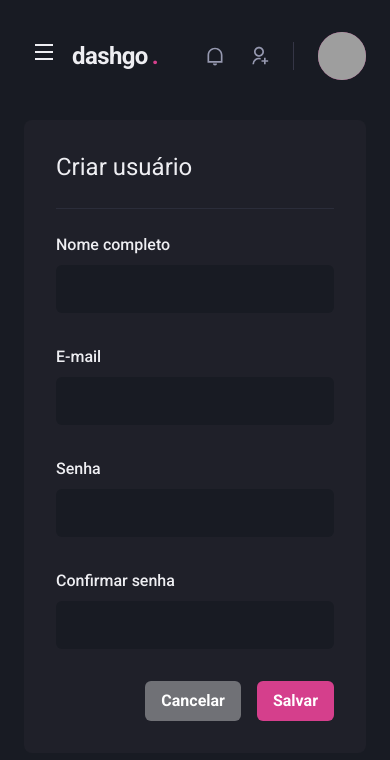
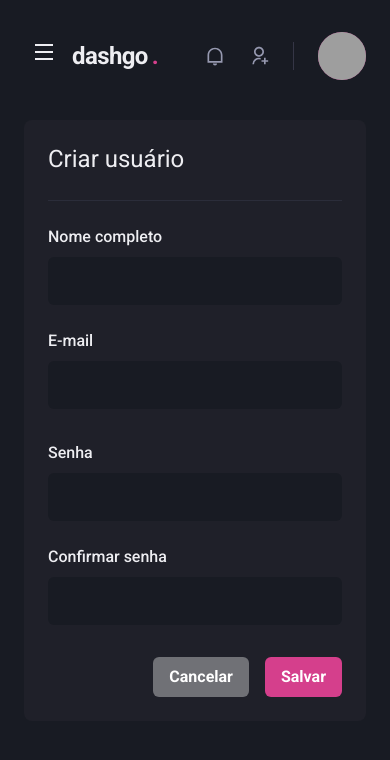
Before and after one commit to polyanetuag/dashgo, a Next.js app: page /users/create in a window 390 px wide. Shown: the top 760 px of the page. Built offline with nearby package versions, Linux system fonts and the light colour scheme; grey boxes are pictures that could not be loaded.

Commit message:
Ajustando paddings para o responsivo

```diff
--- a/src/pages/users/create.tsx
+++ b/src/pages/users/create.tsx
@@ -1,4 +1,13 @@
-import { Box, Button, Divider, Flex, Heading, HStack, SimpleGrid, VStack } from "@chakra-ui/react";
+import {
+  Box,
+  Button,
+  Divider,
+  Flex,
+  Heading,
+  HStack,
+  SimpleGrid,
+  VStack,
+} from "@chakra-ui/react";
 import { Input } from "../../components/Form/Input";
 import { Header } from "../../components/Header";
 import { Sidebar } from "../../components/Sidebar";
@@ -11,20 +20,26 @@
       <Flex w="100%" my="6" maxWidth={1480} mx="auto" px="6">
         <Sidebar />
 
-        <Box flex="1" borderRadius={8} bg="gray.800" p="8">
-          <Heading size="lg" fontWeight="normal">Criar usuário</Heading>
+        <Box flex="1" borderRadius={8} bg="gray.800" p={["6", "8"]}>
+          <Heading size="lg" fontWeight="normal">
+            Criar usuário
+          </Heading>
 
           <Divider my="6" borderColor="gray.700" />
 
           <VStack spacing="8">
-            <SimpleGrid minChildWidth="240px" spacing="8" w="100%">
+            <SimpleGrid minChildWidth="240px" spacing={["6", "8"]} w="100%">
               <Input name="name" label="Nome completo" />
               <Input name="email" type="email" label="E-mail" />
             </SimpleGrid>
 
-            <SimpleGrid minChildWidth="240px" spacing="8" w="100%">
+            <SimpleGrid minChildWidth="240px" spacing={["6", "8"]} w="100%">
               <Input name="password" type="password" label="Senha" />
-              <Input name="password_confirmation" type="password" label="Confirmar senha" />
+              <Input
+                name="password_confirmation"
+                type="password"
+                label="Confirmar senha"
+              />
             </SimpleGrid>
           </VStack>
 
@@ -34,9 +49,8 @@
               <Button colorScheme="pink">Salvar</Button>
             </HStack>
           </Flex>
-
         </Box>
       </Flex>
     </Box>
-  )
+  );
 }
```
